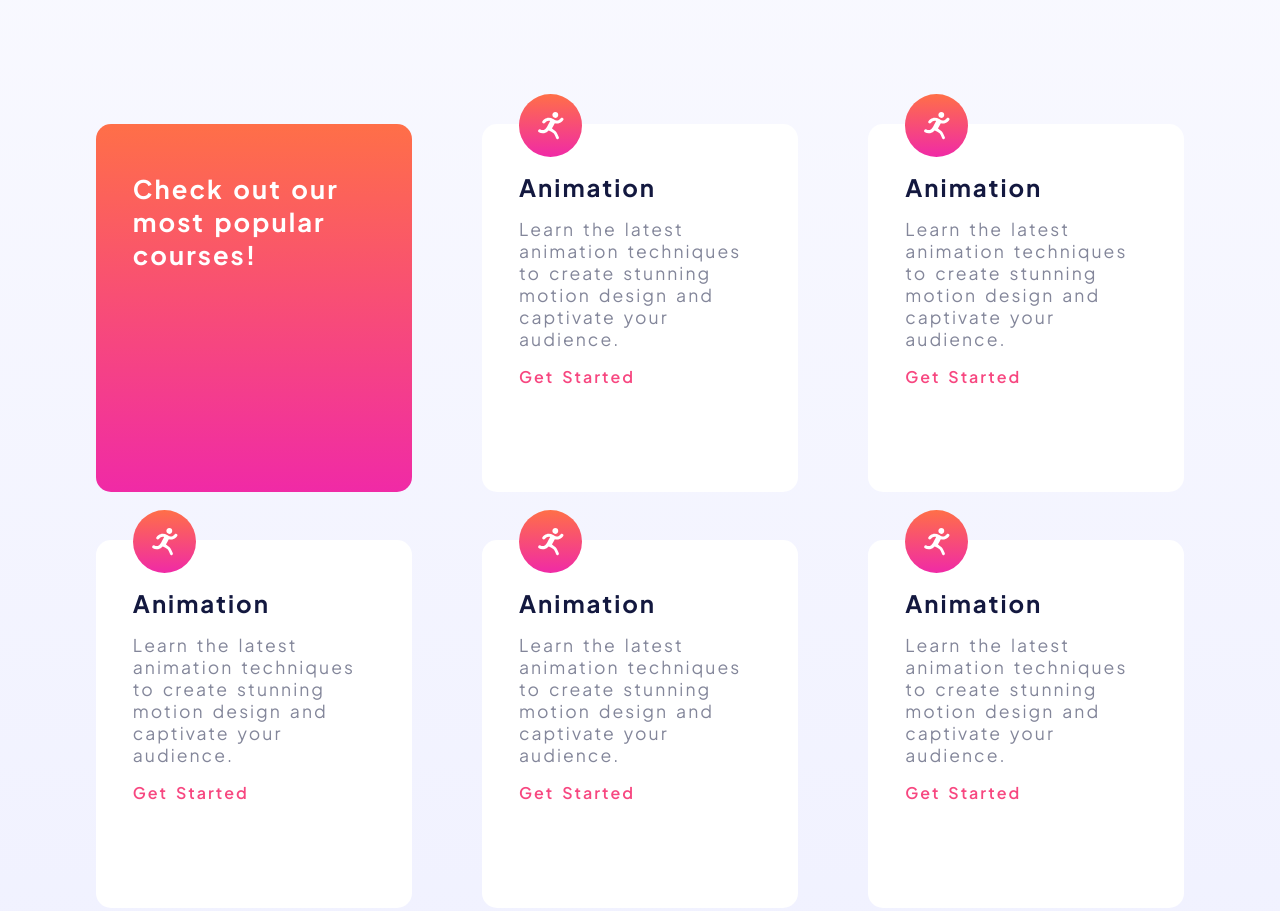
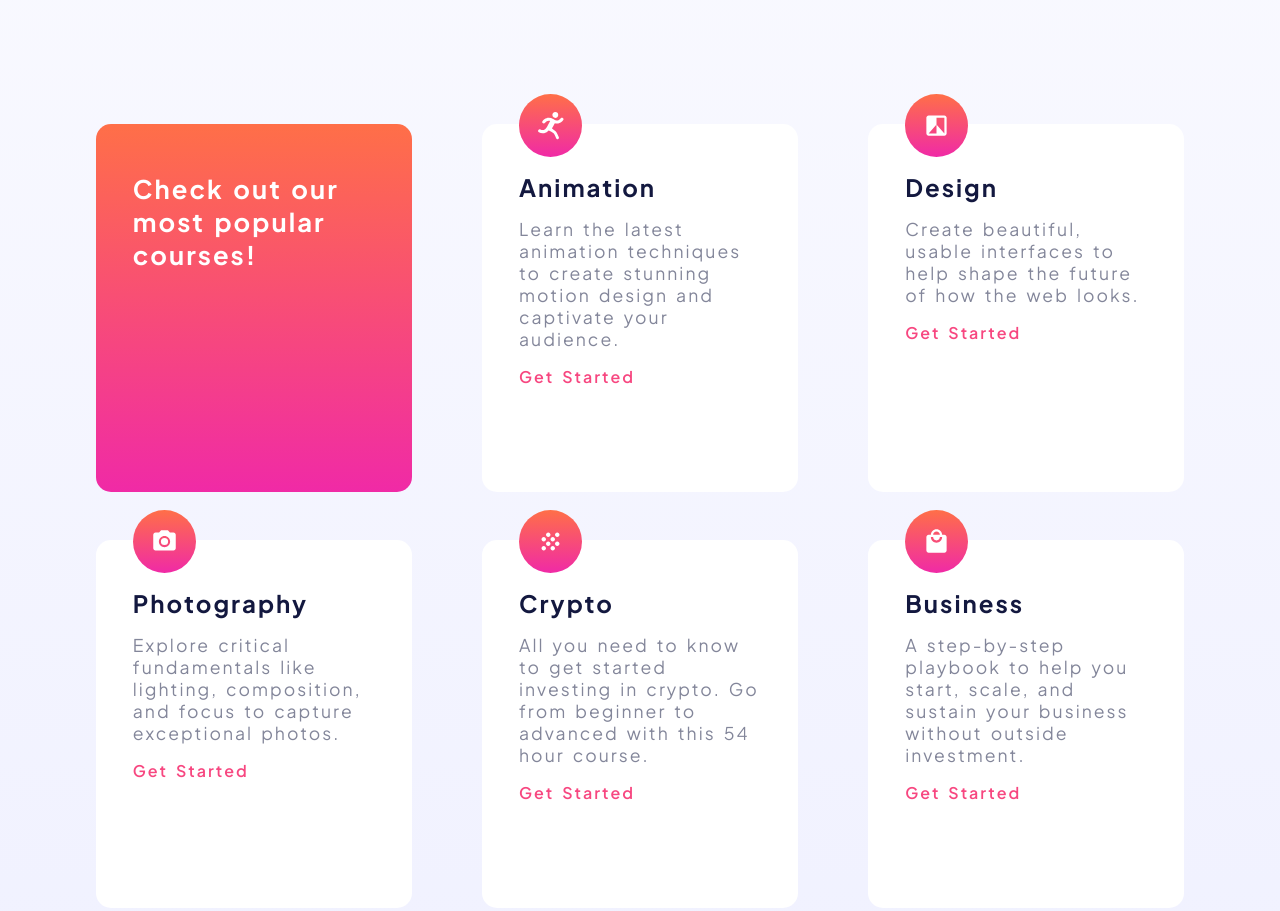
Before and after one commit to Puppychan/SkilledELearningLandingPage-FrontendMentor, a plain HTML site: page index.html in a window 1280 px wide. Shown: the part 900-1811 px from the top of the page. Drawn offline with Linux system fonts and the light colour scheme.

Commit message:
add json for cards

```diff
--- a/index.html
+++ b/index.html
@@ -39,42 +39,8 @@
             <div class="main-card main-popular">
                 <h4 class="main-popular-text">Check out our most popular courses!</h4>
             </div>
-            <div class="main-card">
-                <!-- <div class="main-card-icon"></div> -->
-                <img src="./assets/icon-animation.svg" alt="Animation Icon" class="main-card-icon">
-                <div class="main-card-title">Animation</div>
-                <div class="main-card-desc">Learn the latest animation techniques to create stunning motion design and captivate your audience.</div>
-                <div class="main-card-started">Get Started</div>
-            </div>
-            <div class="main-card">
-                <!-- <div class="main-card-icon"></div> -->
-                <img src="./assets/icon-animation.svg" alt="Animation Icon" class="main-card-icon">
-                <div class="main-card-title">Animation</div>
-                <div class="main-card-desc">Learn the latest animation techniques to create stunning motion design and captivate your audience.</div>
-                <div class="main-card-started">Get Started</div>
-            </div>
 
-            <div class="main-card">
-                <!-- <div class="main-card-icon"></div> -->
-                <img src="./assets/icon-animation.svg" alt="Animation Icon" class="main-card-icon">
-                <div class="main-card-title">Animation</div>
-                <div class="main-card-desc">Learn the latest animation techniques to create stunning motion design and captivate your audience.</div>
-                <div class="main-card-started">Get Started</div>
-            </div>
-            <div class="main-card">
-                <!-- <div class="main-card-icon"></div> -->
-                <img src="./assets/icon-animation.svg" alt="Animation Icon" class="main-card-icon">
-                <div class="main-card-title">Animation</div>
-                <div class="main-card-desc">Learn the latest animation techniques to create stunning motion design and captivate your audience.</div>
-                <div class="main-card-started">Get Started</div>
-            </div>
-            <div class="main-card">
-                <!-- <div class="main-card-icon"></div> -->
-                <img src="./assets/icon-animation.svg" alt="Animation Icon" class="main-card-icon">
-                <div class="main-card-title">Animation</div>
-                <div class="main-card-desc">Learn the latest animation techniques to create stunning motion design and captivate your audience.</div>
-                <div class="main-card-started">Get Started</div>
-            </div>
+
         </div>
     </main>
     <footer class="flex flex-spacebtw">
@@ -83,5 +49,6 @@
     </footer>
     <!-- link bootstrap js -->
     <!-- <script src="https://cdn.jsdelivr.net/npm/bootstrap@5.2.0-beta1/dist/js/bootstrap.min.js" integrity="sha384-kjU+l4N0Yf4ZOJErLsIcvOU2qSb74wXpOhqTvwVx3OElZRweTnQ6d31fXEoRD1Jy" crossorigin="anonymous"></script> -->
+    <script src="./js/script.js"></script>
 </body>
 </html>
--- /dev/null
+++ b/js/card.json
@@ -0,0 +1,32 @@
+[
+    {
+        "img": "./assets/icon-animation.svg",
+        "alt": "Animation Icon",
+        "title": "Animation",
+        "desc": "Learn the latest animation techniques to create stunning motion design and captivate your audience."
+    },
+    {
+        "img": "./assets/icon-design.svg",
+        "alt": "Design Icon",
+        "title": "Design",
+        "desc": "Create beautiful, usable interfaces to help shape the future of how the web looks."
+    },
+    {
+        "img": "./assets/icon-photography.svg",
+        "alt": "Photography Icon",
+        "title": "Photography",
+        "desc": "Explore critical fundamentals like lighting, composition, and focus to capture exceptional photos."
+    },
+    {
+        "img": "./assets/icon-crypto.svg",
+        "alt": "Crypto Icon",
+        "title": "Crypto",
+        "desc": "All you need to know to get started investing in crypto. Go from beginner to advanced with this 54 hour course."
+    },
+    {
+        "img": "./assets/icon-business.svg",
+        "alt": "Business Icon",
+        "title": "Business",
+        "desc": "A step-by-step playbook to help you start, scale, and sustain your business without outside investment."
+    }
+]
--- /dev/null
+++ b/js/script.js
@@ -0,0 +1,24 @@
+
+let cardContainer = document.querySelector(".main-cards");
+createCards();
+
+async function fetchCardInfo() {
+    let response = await fetch("./js/card.json");
+    let jsonBody = await response.json();
+    return jsonBody;
+}
+async function createCards() {
+    let cardsInfo = await fetchCardInfo();
+    let cardHtml = ``;
+    cardsInfo.forEach(card => {
+        cardHtml += `
+        <div class="main-card">
+        <!-- <div class="main-card-icon"></div> -->
+        <img src="${card["img"]}" alt="${card["alt"]}" class="main-card-icon">
+        <div class="main-card-title">${card["title"]}</div>
+        <div class="main-card-desc">${card["desc"]}</div>
+        <div class="main-card-started">Get Started</div>
+        </div>`;
+    });
+    cardContainer.insertAdjacentHTML("beforeend", cardHtml);
+}
```
